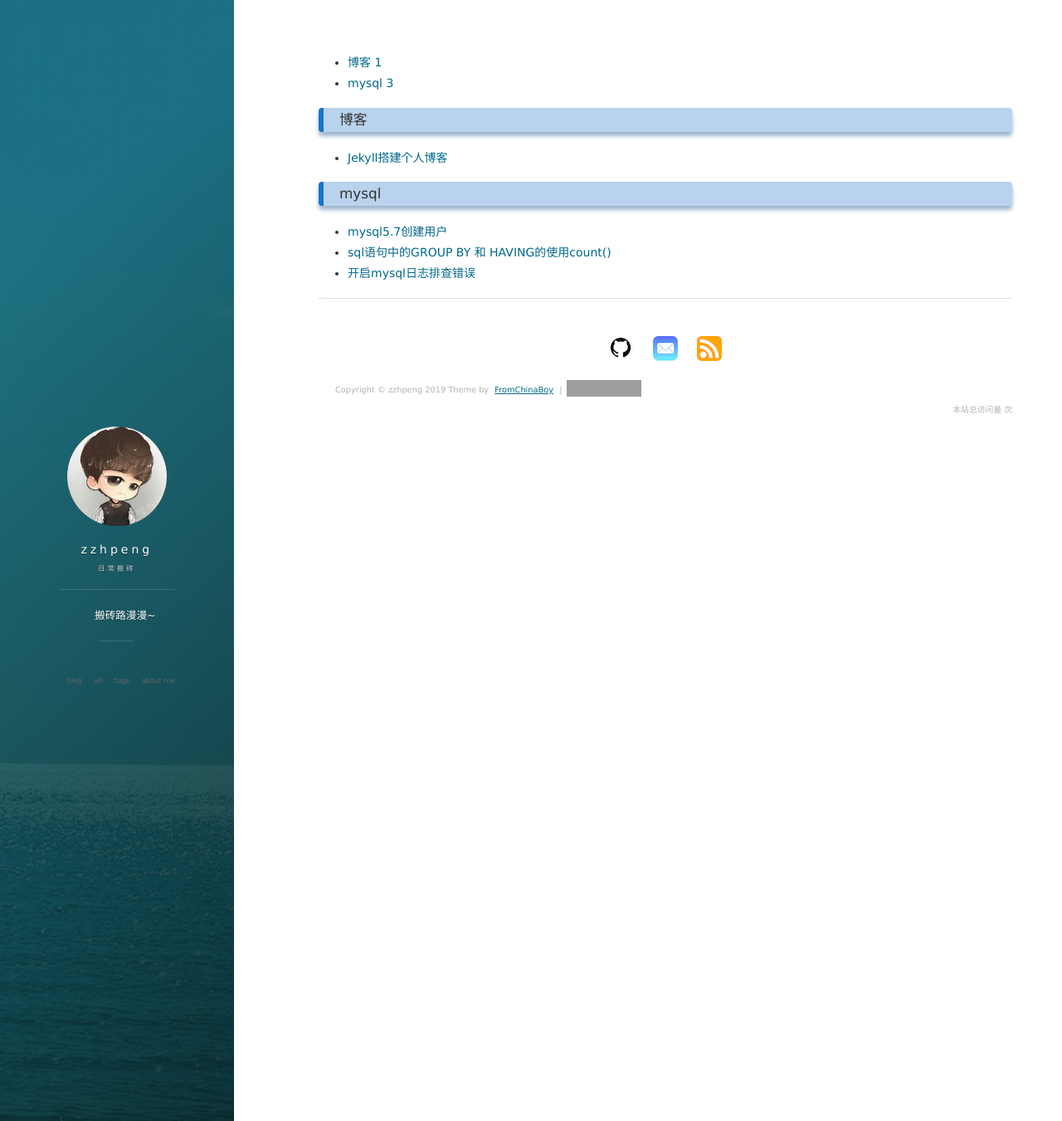
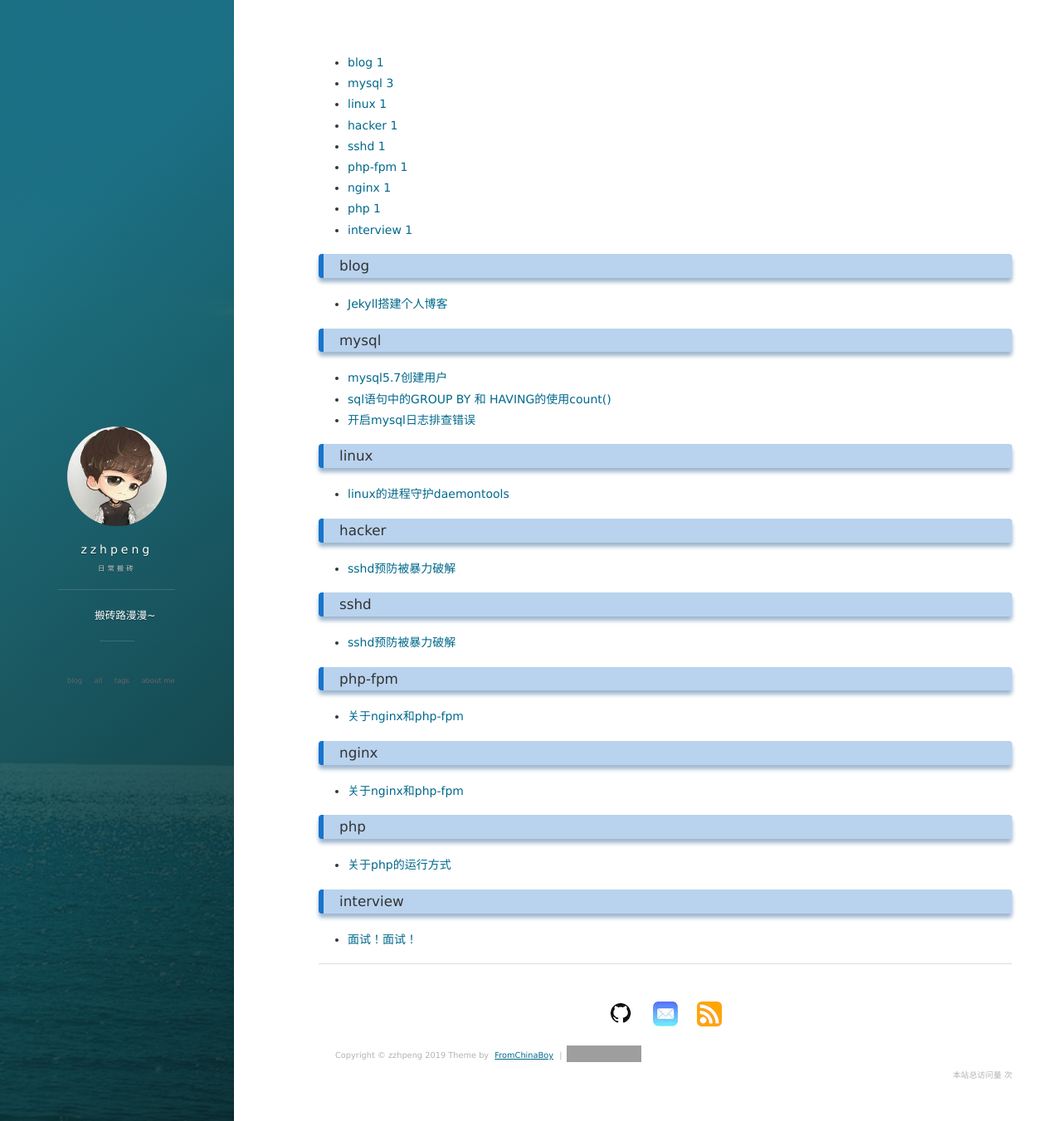
Before and after one commit to chunpat/OldFromChinaBoy.github.io, a Jekyll site: the page built from tags.html, in a window 1280 px wide and 1351 px high. Shown: the whole window at 83% size. Built offline with Jekyll 4.4.1, drawn with Linux system fonts in a browser that asks for light colours; nearby versions of some CDN libraries; comment, search, counter and statistics services are not loaded; part of the change alters nothing that is shown; grey boxes are pictures that could not be loaded.

Commit message:
迁移部分文章

````diff
--- a/_posts/2016-10-14-jekyll_tutorials1.md
+++ b/_posts/2016-10-14-jekyll_tutorials1.md
@@ -2,7 +2,7 @@
 layout: post
 title: Jekyll搭建个人博客
 date: 2016-10-14
-tags: 博客
+tags: blog
 ---
 
 　之前写了一篇[HEXO搭建个人博客](http://baixin.io/2015/08/HEXO%E6%90%AD%E5%BB%BA%E4%B8%AA%E4%BA%BA%E5%8D%9A%E5%AE%A2/)的教程获得了很好评，尤其是在[简书](http://www.jianshu.com/p/465830080ea9)上目前已经累积了10W+的阅读量了，也有好心的读者主动给我打赏，在此感谢。
--- /dev/null
+++ b/_posts/2018-05-16-linux-daemontools.md
@@ -0,0 +1,117 @@
+---
+layout: post
+title: linux的进程守护daemontools
+date: 2018-05-16
+tags: linux
+---
+
+>介绍
+
+Daemontools是管理Unix服务的工具，它提供一组工具来管理一系列用户进程，当进程由于某些原因down掉之后，daemontools会自动重启进程。主要的功能是Supervisor。
+
+>安装
+
+```shell
+mkdir  ~/tools
+cd /tools
+wget http://cr.yp.to/daemontools/daemontools-0.76.tar.gz
+tar xvzf daemontools-0.76.tar.gz
+cd admin/daemontools-0.76
+package/install
+
+```
+
+### 如果安装出现错误
+
+```shell
+/usr/bin/ld: errno: TLS defini  tion in /lib/libc.so.6 section .tbss mismatches non-TLS
+```
+
+### How to fix it
+
+将admin/daemontools-0.76/src/error.h中的extern int errno;替换为#include <errno.h>
+
+
+安装完成之后，会创建 /service 和/command两个目录。
+
+
+>使用daemontools
+
+daemontools是一组service管理工具，其中svscanboot工具用来启动svscan工具。可以通过以下命令启动svscanboot。
+
+```shell
+nohup /command/svscanboot &
+```
+* nohup为终端断开还在后台运行
+
+启动之后，查看进程，可以发现svscan做为svscanboot的子进程在运行。
+
+![](http://www.zzhpeng.cn/wp-content/uploads/2018/05/ps_svs.png)
+
+
+>实战
+
+启动svscanboot之后，相应的svscan进程也启动起来，其中参数/service 就是管理配置文件的目录。
+
+### 1、创建脚本目录
+```shell
+mkdir -p /opt/svc/nginx
+```
+
+### 2、在目录创建run脚本(名字必须是run而且权限是755)
+
+```shell
+touch /opt/svc/nginx/run  && chmod 755 /opt/svc/nginx/run
+cat /opt/svc/nginx/run
+#!/bin/sh
+exec /usr/local/nginx/sbin/nginx   #启动进程命令
+
+```
+
+### 3、创建symbol link，映射到/service下
+
+```shell
+ln -s /opt/svc/nginx/  /service/
+```
+
+之后svscan会自动检测，并添加任务，每隔几秒执行一次该文件。
+查看进程树形图
+![](http://www.zzhpeng.cn/wp-content/uploads/2018/05/pstree.png)
+
+从中可以看出来，svscanboot负责启动svscan服务，svscan管理supervise进程。而具体的客户进程，是通过supervise进程来统一管理的。
+
+现在nginx被daemontool管理起来了，试试看杀掉nginx应用进程看看。
+
+
+>扩展
+
+1、启动被管理的进程 (配置完后无需执行svc命令)
+svc -u /service/nginx/  (启动之后，如果nginx挂掉，daemontools会自动重启nginx)
+
+2、关闭被管理的进程（不会关闭daemontools supervise进程）
+svc -d /service/nginx/
+
+3、查看service状态
+svstat /service/nginx/
+
+4、移除service
+rm  /service/nginx   #移除软连接
+svc -dx /opt/svc/nginx/
+
+
+>实战2 与tp5的think-queue结合
+
+  run如下：
+```shell
+#!/bin/sh
+exec /usr/local/php/bin/php /home/wwwroot/thinkphp/think queue:listen --queue helloJobQueue   #启动进程命令
+```
+
+
+>注意
+
+* 1、被管理的进程不能以daemon形式运行，例如nginx.conf 必须关闭daemon， daemon off。
+* 2、不要在/service/建任何目录， /service/只存放一些symbol link。
+
+参考文献
+http://kavy.iteye.com/blog/2119978
--- /dev/null
+++ b/_posts/2018-05-29-sshd-hacker.md
@@ -0,0 +1,21 @@
+---
+layout: post
+title: sshd预防被暴力破解
+date: 2018-05-29
+tags: hacker sshd
+---
+
+今天服务器出现了被攻击的现象，登录的时候很慢，登录成功后出现了有10w多的尝试登陆。
+
+![](http://img.zzhpeng.cn/FpXkldTl5Jw2t77T_O3cKV4359kv)
+
+查看失败登录情况
+```shell
+lastb | less
+```
+![](http://img.zzhpeng.cn/FjvMrfFakXiE2cgz0nzhvteJFqNp)
+
+应对办法还是有的，我暂时选择了修改默认端口22。如果还有过多的尝试登录，日后在弄其他办法。
+修改端口地方/etc/ssh/sshd_config，重启应用service sshd restart
+
+参考链接 https://yq.aliyun.com/articles/195078。
--- /dev/null
+++ b/_posts/2018-07-15-nginx-and-php-fpm.md
@@ -0,0 +1,42 @@
+---
+layout: post
+title: 关于nginx和php-fpm
+date: 2018-07-15
+tags: php-fpm nginx
+---
+
+### 1、网友一
+Nginx 是非阻塞IO & IO复用模型，通过操作系统提供的类似 epoll 的功能，可以在一个线程里处理多个客户端的请求。
+Nginx 的进程就是线程，即每个进程里只有一个线程，但这一个线程可以服务多个客户端。
+
+PHP-FPM 是阻塞的单线程模型，pm.max_children 指定的是最大的进程数量，pm.max_requests 指定的是每个进程处理多少个请求后重启(因为 PHP 偶尔会有内存泄漏，所以需要重启).
+PHP-FPM 的每个进程也只有一个线程，但是一个进程同时只能服务一个客户端。
+
+大多数的 Linux 程序都倾向于使用进程而不是线程，因为 Linux 下相对来说创建进程的开销比较小，而 Linux 的线程功能又不是很强大。
+### 2、网友二
+php-fpm 是多进程的 fast-cgi 管理服务
+
+nginx 主进程是单线程的， master 进程会 fork 出多个 worker 进程，每个 worker 进程也同样是单线程模式，worker 进程采用的是 epoll 模型，异步非阻塞/事件驱动/IO多路复用，所以 nginx 比较适用于处理高并发请求的场景，就像现在的 nodejs，nodejs 是单进程且单线程模式，master 进程只有一个线程，负责请求调度和轮询回调事件的处理工作。
+
+在 nginx + php-fpm 的架构模式下
+
+nginx 的 worker 服务进程会把请求转发给 php-fpm 服务，它们是通过 unix socket 或 tcp socket 进行通信的，worker 把 request_1 发送给 php-fpm 后并不会同步阻塞等待 php-fpm 返回数据，而是将此次请求放入事件队列，接着去处理新的请求 request_2，同时会监测有没有回调事件触发了，这里的回调事件便是 request_1 的请求处理好了并已经返回了数据，worker 只需要把数据返回给客户端即可。
+php-fpm 相当于一个进程池，里面维系着一定数量的php服务进程，等待 nginx 的 worker 发送任务，处理完成后返回给 nginx 的 worker。
+### 联想
+### 如何查看进程数
+1、ps -ef | wc -l
+2、ps -ef | grep httpd | wc -l
+
+### 如何查看某进程数的线程数
+1、pstree -p 4761（pid）
+2、cat /proc/4761（pid）/status
+3、top -p 4761（pid），然后按H。
+
+
+
+
+
+
+
+[1] https://segmentfault.com/q/1010000000326510.
+[2] https://segmentfault.com/q/1010000004621209
--- /dev/null
+++ b/_posts/2018-07-15-php-runtime-type.md
@@ -0,0 +1,105 @@
+---
+layout: post
+title: 关于php的运行方式
+date: 2018-07-15
+tags: php
+---
+
+好久好久前有个同事问我，同一台服务器怎么用两个php版本，当时解决了，只是简单的教他怎么切换。如今空闲觉得有必要整理下相关的知识。
+## 常见的五大运行模式
+
+* 1）CGI（通用网关接口/ Common Gateway Interface）
+* 2）FastCGI（常驻型CGI / Long-Live CGI）
+* 3）CLI（命令行运行 / Command Line Interface）
+* 4）Web模块模式（Apache等Web服务器运行的模式）
+* 5）ISAPI（Internet Server Application Program Interface）
+
+> 备注：在PHP5.3以后，PHP不再有ISAPI模式，安装后也不再有php5isapi.dll这个文件。要在IIS6上使用高版本PHP，必须安装FastCGI 扩展，然后使IIS6支持FastCGI。
+
+### 1）Cgi
+CGI全称是“公共网关接口”(Common Gateway Interface)，是一个跨语言沟通的标准(协议)。例如，HTTP请求和WEB服务器沟通是没有问题的，但是请求带有动态文件的时候，WEB服务器是无法处理的。所以需要找合伙人（会处理动态文件的人），合作的话，双方需要达成协议。这个协议标准就是Cgi啦。
+
+### 2）FastCGI
+FastCGI是在CGI基础上加上了Fast，快速达成协议。CGI这种合作，是一笔短暂的交易。若想要长期合作就需要加强下协议的细节了。所以就有了FastCGI，它也是CGI的加强版。
+
+### 3）CLI
+命令行模式,在CLI直接运行文件。
+
+### 4）Web模块模式
+相当于合伙人驻场了，合作密切，工作作息时间一致了。在linux上，apache有如下这段代码。
+httpd.conf文件
+
+```shell
+LoadModule alias_module modules/mod_alias.so
+LoadModule rewrite_module modules/mod_rewrite.so
+LoadModule php5_module        modules/libphp5.so
+```
+windows下phpstudy
+```shell
+LoadFile "D:/phpstudy2/php/php-5.5.38/php5ts.dll"
+LoadModule php5_module "D:/phpstudy2/php/php-5.5.38/php5apache2_4.dll"
+<IfModule php5_module>
+PHPIniDir "D:/phpstudy2/php/php-5.5.38/"
+</IfModule>
+LoadFile "D:/phpstudy2/php/php-5.5.38/libssh2.dll"
+<FilesMatch "\.php$">
+    SetHandler application/x-httpd-php
+</FilesMatch>
+```
+ 详细解说可以查看下面的参考文献
+
+## 图说 php-cgi和 php-fpm
+### php-cgi
+
+![](https://s1.ax1x.com/2018/07/15/PMfbeH.png)
+
+### php-fpm
+
+![](https://s1.ax1x.com/2018/07/15/PMf7Oe.png)
+
+
+## nginx与php-fpm通信的两种方式
+在Linux中，nginx服务器和PHP-fpm可以通过tcp socket和unix socket两种方式实现。
+
+unix socket是一种终端，可以使同一台操作系统上的两个或多个进程进行数据通信。这种方式需要再nginx配置文件中填写php-fpm的pid文件位置，效率要比tcp socket高。
+
+tcp socket的优点是可以跨服务器，当nginx和php-fpm不在同一台机器上时，只能使用这种方式。
+
+* windows系统只能使用tcp socket的通信方式
+
+### 配置方法
+#### tcp socket
+>tcp socket通信方式，需要在nginx配置文件中填写php-fpm运行的ip地址和端口号。
+
+```shell
+location ~ \.php$ {
+    include fastcgi_params;
+    fastcgi_param SCRIPT_FILENAME /var/www/website$fastcgi_script_name;
+    fastcgi_pass 127.0.0.1:9000;
+    fastcgi_index index.php;
+}
+```
+#### unix socket
+>unix socket通信方式，需要在nginx配置文件中填写php-fpm运行的pid文件地址。
+
+```shell
+location ~ \.php$ {
+    include fastcgi_params;
+    fastcgi_param SCRIPT_FILENAME /var/www/website$fastcgi_script_name;
+    fastcgi_pass unix:/var/run/php5-fpm.sock;
+    fastcgi_index index.php;
+}
+```
+
+php-fpm的运行端口号和pid文件的地址都是在php-fpm.conf中配置的。
+php-fpm.conf文件在php安装文件的/etc目录下，比如你的php安装在/opt/php目录，则应该是/opt/php/php-fpm.conf。
+
+## PHP的nts 和 zts(ts)
+nts是non-thread-safe,ts是thread-safe
+nts和zts用过windows的同学都有看见过。Linux上的PHP同样有NTS和TS版本的区别,默认是NTS版本,configure时加上--enable-maintainer-zts则编译为TS版本.什么时候需要TS版本呢?比如你要使用pthreads这个多线程的PECL扩展时,或者PHP以MOD_PHP嵌入多线程运行下的Apache,比如Apache在Linux上提供的Event MPM就是一个多进程多线程的工作模型,Windows上Apache采用的WinNT MPM也是一个多线程模型,这时都需要TS版本的PHP。
+而如果以PHP-FPM(比如搭配Nginx或者Apache的mod_fastcgi)或者PHP-CGI(比如搭配Apache的mod_fcgid或者Win上的IIS)来运行PHP,则一般都不需要TS线程安全版本的PHP.
+
+参考文献
+[1] https://blog.csdn.net/xiaoxiaoqiye/article/details/52094004
+[2] https://blog.csdn.net/koastal/article/details/52303316
+[3] https://segmentfault.com/q/1010000002974864
--- /dev/null
+++ b/_posts/2018-07-21-interview.md
@@ -0,0 +1,117 @@
+---
+layout: post
+title: 面试！面试！
+date: 2018-07-21
+tags: interview
+---
+
+>介绍
+
+Daemontools是管理Unix服务的工具，它提供一组工具来管理一系列用户进程，当进程由于某些原因down掉之后，daemontools会自动重启进程。主要的功能是Supervisor。
+
+>安装
+
+```shell
+mkdir  ~/tools
+cd /tools
+wget http://cr.yp.to/daemontools/daemontools-0.76.tar.gz
+tar xvzf daemontools-0.76.tar.gz
+cd admin/daemontools-0.76
+package/install
+
+```
+
+### 如果安装出现错误
+
+```shell
+/usr/bin/ld: errno: TLS defini  tion in /lib/libc.so.6 section .tbss mismatches non-TLS
+```
+
+### How to fix it
+
+将admin/daemontools-0.76/src/error.h中的extern int errno;替换为#include <errno.h>
+
+
+安装完成之后，会创建 /service 和/command两个目录。
+
+
+>使用daemontools
+
+daemontools是一组service管理工具，其中svscanboot工具用来启动svscan工具。可以通过以下命令启动svscanboot。
+
+```shell
+nohup /command/svscanboot &
+```
+* nohup为终端断开还在后台运行
+
+启动之后，查看进程，可以发现svscan做为svscanboot的子进程在运行。
+
+![](http://www.zzhpeng.cn/wp-content/uploads/2018/05/ps_svs.png)
+
+
+>实战
+
+启动svscanboot之后，相应的svscan进程也启动起来，其中参数/service 就是管理配置文件的目录。
+
+### 1、创建脚本目录
+```shell
+mkdir -p /opt/svc/nginx
+```
+
+### 2、在目录创建run脚本(名字必须是run而且权限是755)
+
+```shell
+touch /opt/svc/nginx/run  && chmod 755 /opt/svc/nginx/run
+cat /opt/svc/nginx/run
+#!/bin/sh
+exec /usr/local/nginx/sbin/nginx   #启动进程命令
+
+```
+
+### 3、创建symbol link，映射到/service下
+
+```shell
+ln -s /opt/svc/nginx/  /service/
+```
+
+之后svscan会自动检测，并添加任务，每隔几秒执行一次该文件。
+查看进程树形图
+![](http://www.zzhpeng.cn/wp-content/uploads/2018/05/pstree.png)
+
+从中可以看出来，svscanboot负责启动svscan服务，svscan管理supervise进程。而具体的客户进程，是通过supervise进程来统一管理的。
+
+现在nginx被daemontool管理起来了，试试看杀掉nginx应用进程看看。
+
+
+>扩展
+
+1、启动被管理的进程 (配置完后无需执行svc命令)
+svc -u /service/nginx/  (启动之后，如果nginx挂掉，daemontools会自动重启nginx)
+
+2、关闭被管理的进程（不会关闭daemontools supervise进程）
+svc -d /service/nginx/
+
+3、查看service状态
+svstat /service/nginx/
+
+4、移除service
+rm  /service/nginx   #移除软连接
+svc -dx /opt/svc/nginx/
+
+
+>实战2 与tp5的think-queue结合
+
+  run如下：
+```shell
+#!/bin/sh
+exec /usr/local/php/bin/php /home/wwwroot/thinkphp/think queue:listen --queue helloJobQueue   #启动进程命令
+```
+
+
+>注意
+
+* 1、被管理的进程不能以daemon形式运行，例如nginx.conf 必须关闭daemon， daemon off。
+* 2、不要在/service/建任何目录， /service/只存放一些symbol link。
+
+参考文献
+http://kavy.iteye.com/blog/2119978
--- a/about.md
+++ b/about.md
@@ -3,7 +3,7 @@ layout: page
 title: 关于我
 ---
 
-一个 iOS SDK 开发者，喜欢研究一些新技术。
+一个 php web 开发者，喜欢研究一些新技术。
 <p>
 平时喜欢整理个人博客，逛逛技术论坛。
 <p>
@@ -11,31 +11,4 @@ title: 关于我
 
 <p>
 
-<h3> 我们的博客 </h3>
-
-<p>
-
-是的，这个博客是我们大家的，目前已经有很大一部分人在使用我的博客模板了，我也很高兴大家使用我的模板。
-
-<p>
-
-如果你想搭建一个跟我一样的博客，可以看我的
-<a href="/2016/10/jekyll_tutorials1/"> Jekyll 搭建个人博客 </a>
-教程
-
-<p>
-
-有关于博客主题的建议和意见都可以提给我，让我们一起来打造一个精美的主题吧~
-
-<p>
-
-博客源码在 <a target="_blank" href='https://github.com/leopardpan/leopardpan.github.io/'>Github</a> 上，你的 Star 是我更新的动力，谢谢~
-
-<p>
-
-<p>
-
-<p>
-
-
 {% include comments.html %}
````
